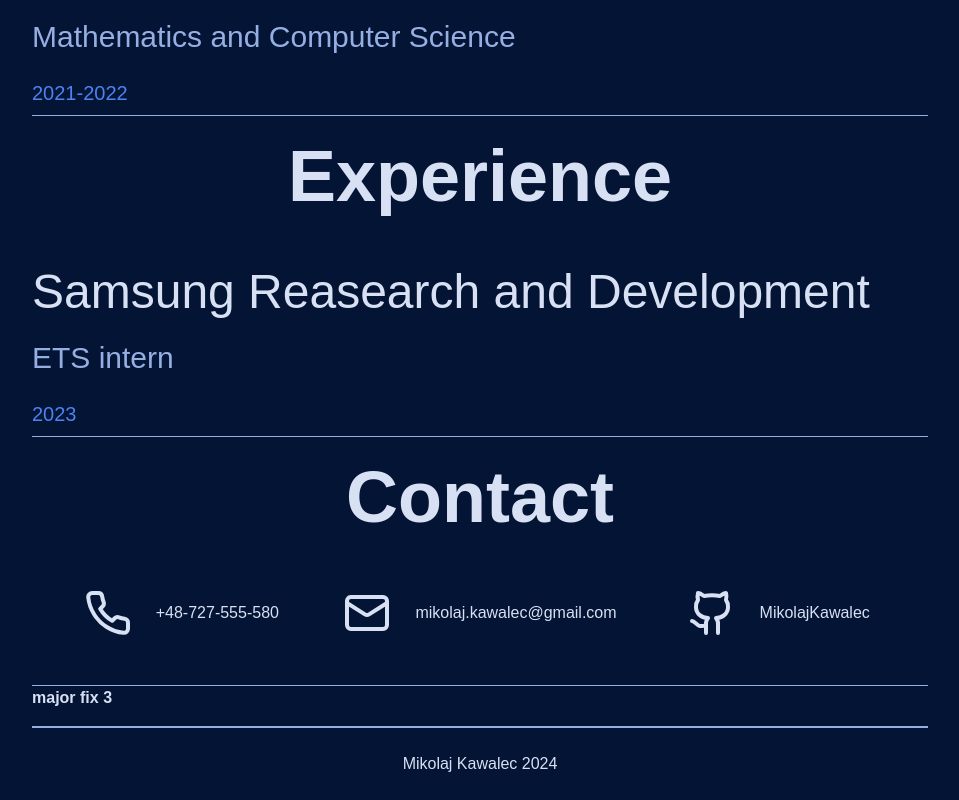
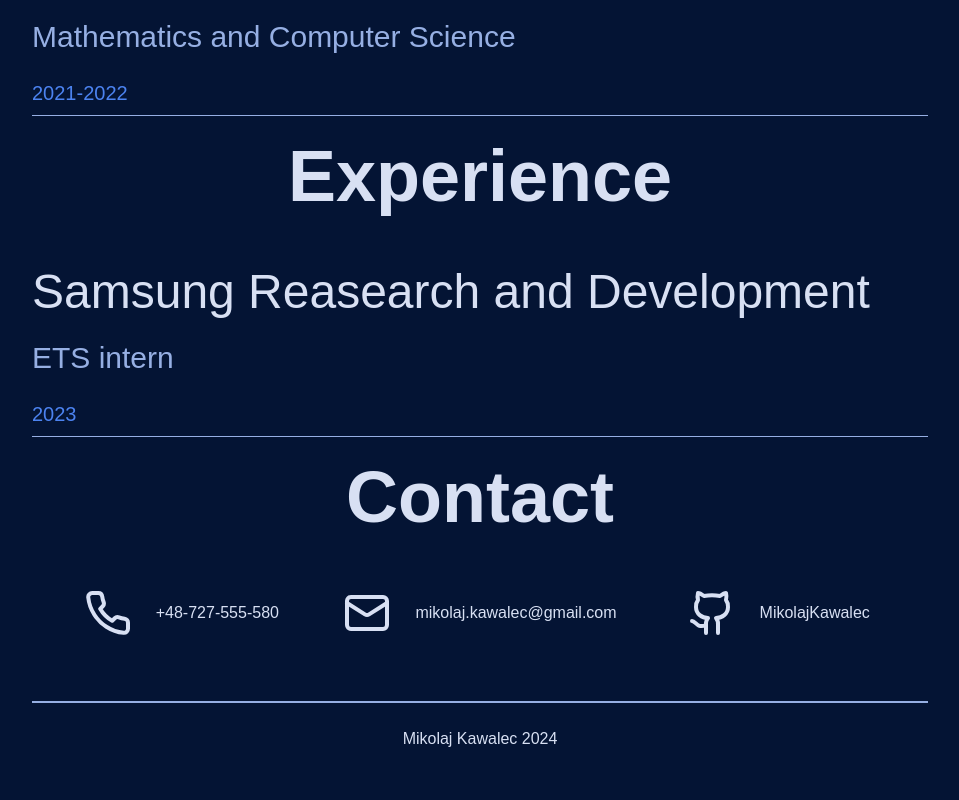
Before and after one commit to MikolajKawalec/personal-site, a React (Vite) app: page / in a window 1280 px wide. Shown: the part 2387-3187 px from the top of the page, without its empty margins (160-1119 px from the left). After the commit the page ends 3162 px from the top, so only its background shows below. Built offline with nearby package versions, Linux system fonts and the light colour scheme; a web font is replaced by a local one.

Commit message:
minor changes

```diff
--- a/src/App.tsx
+++ b/src/App.tsx
@@ -132,8 +132,8 @@
               />
             </div>
           </div>
-          <Separator />
-          <b>major fix 3</b>
+          {/* <Separator />
+          <b>major fix 3</b> */}
           {/* <ThemeChecker /> */}
         </div>
         <Footer />
```
